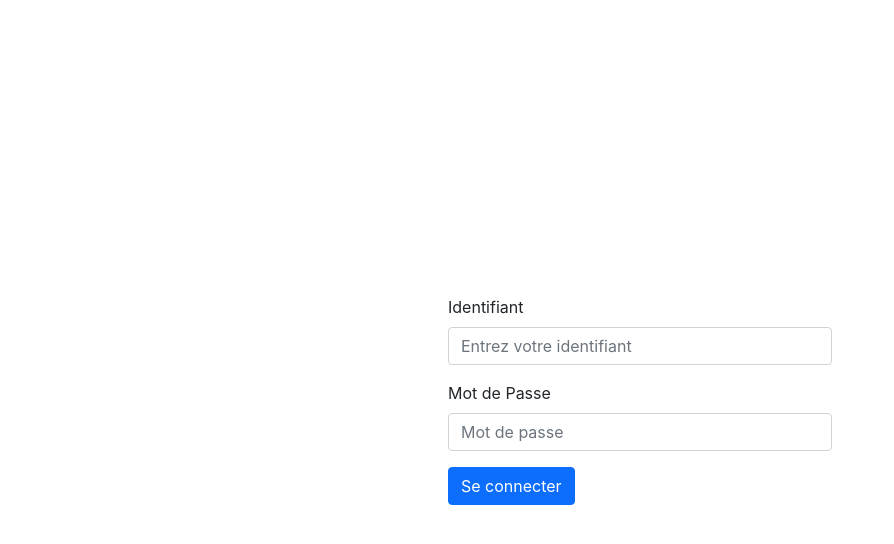
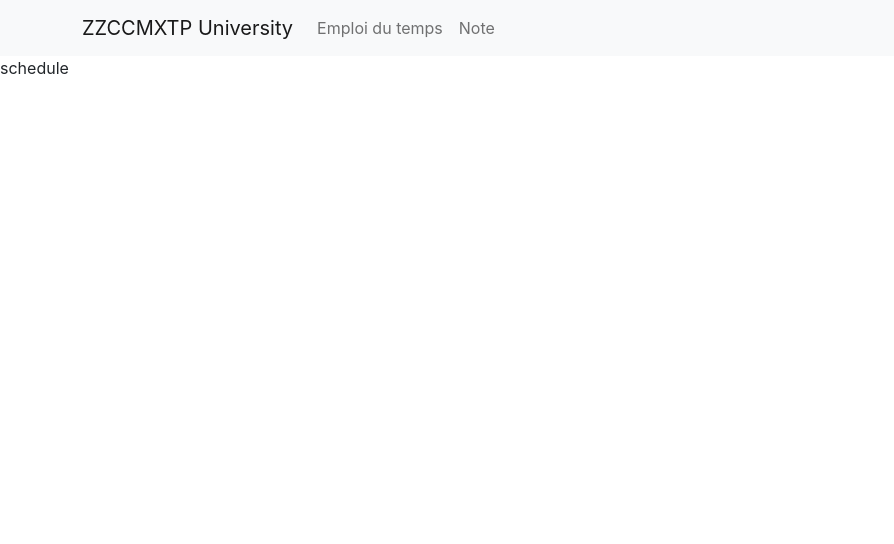
Before and after one commit to hcharp/BCP_carre, a React (Create React App) app in the folder frontend/: page /schedule in a window 1280 px wide. Shown: the top 544 px of the page, without its empty margins (0-894 px from the left). Built offline with nearby package versions, Linux system fonts and the light colour scheme.

Commit message:
added rooting

```diff
--- a/frontend/src/App.js
+++ b/frontend/src/App.js
@@ -1,17 +1,27 @@
 import React from 'react'
 import { BrowserRouter as Router, Routes, Route } from 'react-router-dom'
-import { Home, Login } from './pages'
+import { Home, Login, Schedule, Grade, NotFound } from './pages'
+import { Navigationbar } from './components'
 
 import './App.css'
 
 const App = () => {
+
+  const pathname = window.location.pathname
+
   return (
-    <Router>
-      <Routes>
-        <Route path="/*" element={<Login />} />
-        <Route path="/home" element={<Home />} />
-      </Routes>
-    </Router>
+    <>
+      {pathname === '/home' || pathname === '/schedule' || pathname === '/grade' ? <Navigationbar /> : null}
+      <Router>
+        <Routes>
+          <Route path="/" element={<Login />} />
+          <Route path="/home" element={<Home />} />
+          <Route path="/schedule" element={<Schedule />} />
+          <Route path="/grade" element={<Grade />} />
+          <Route path="*" element={<NotFound />} />
+        </Routes>
+      </Router>
+    </>
   )
 }
 
--- /dev/null
+++ b/frontend/src/components/Navigationbar/Navigationbar.jsx
@@ -0,0 +1,22 @@
+import React from 'react'
+import Navbar from 'react-bootstrap/Navbar'
+import Nav from 'react-bootstrap/Nav'
+import Container from 'react-bootstrap/Container'
+
+const Navigationbar = () => {
+  return (
+    <div>
+      <Navbar bg="light" variant="light">
+        <Container>
+          <Navbar.Brand href="/home">ZZCCMXTP University</Navbar.Brand>
+          <Nav className="me-auto">
+            <Nav.Link href="/schedule">Emploi du temps</Nav.Link>
+            <Nav.Link href="/grade">Note</Nav.Link>
+          </Nav>
+        </Container>
+      </Navbar>
+    </div>
+  )
+}
+
+export default Navigationbar
--- /dev/null
+++ b/frontend/src/components/index.js
@@ -0,0 +1 @@
+export {default as Navigationbar} from './Navigationbar/Navigationbar'
--- /dev/null
+++ b/frontend/src/pages/grade/grade.jsx
@@ -0,0 +1,9 @@
+import React from 'react'
+
+const grade = () => {
+  return (
+    <div>grade</div>
+  )
+}
+
+export default grade
--- a/frontend/src/pages/home.jsx
+++ b/frontend/src/pages/home/home.jsx
@@ -2,7 +2,7 @@ import React from 'react'
 
 const home = () => {
   return (
-    <div>home</div>
+    <div>Home</div>
   )
 }
 
--- /dev/null
+++ b/frontend/src/pages/notFound/notFound.css
@@ -0,0 +1,17 @@
+.notFound__container {
+  width: 100%;
+  height: 100vh;
+  display: flex;
+  flex-direction: column;
+  justify-content: center;
+  align-items: center;
+}
+
+.notFound__btn {
+  border-radius: 10px;
+  margin-top: 2rem;
+  text-decoration: none;
+  background-color: #ADADAD;
+  color: white;
+  padding: 0.5rem 1rem;
+}
--- /dev/null
+++ b/frontend/src/pages/notFound/notFound.jsx
@@ -0,0 +1,16 @@
+import React from 'react'
+import { Link } from 'react-router-dom'
+
+import './notFound.css'
+
+const notFound = () => {
+  return (
+    <div className='notFound__container'>
+      <h2>Erreur 404</h2>
+      <p>Oups... Il semblerait que cette page n'existe pas.</p>
+      <Link className='notFound__btn' to="/home">Retour à l'accueil</Link>
+    </div>
+  )
+}
+
+export default notFound
--- /dev/null
+++ b/frontend/src/pages/schedule/schedule.jsx
@@ -0,0 +1,9 @@
+import React from 'react'
+
+const schedule = () => {
+  return (
+    <div>schedule</div>
+  )
+}
+
+export default schedule
```
Also changed, not shown: frontend/src/pages/index.js (+5 -2 lines), frontend/src/pages/login/login.css (renamed from frontend/src/pages/login.css), frontend/src/pages/login/login.jsx (renamed from frontend/src/pages/login.jsx).
